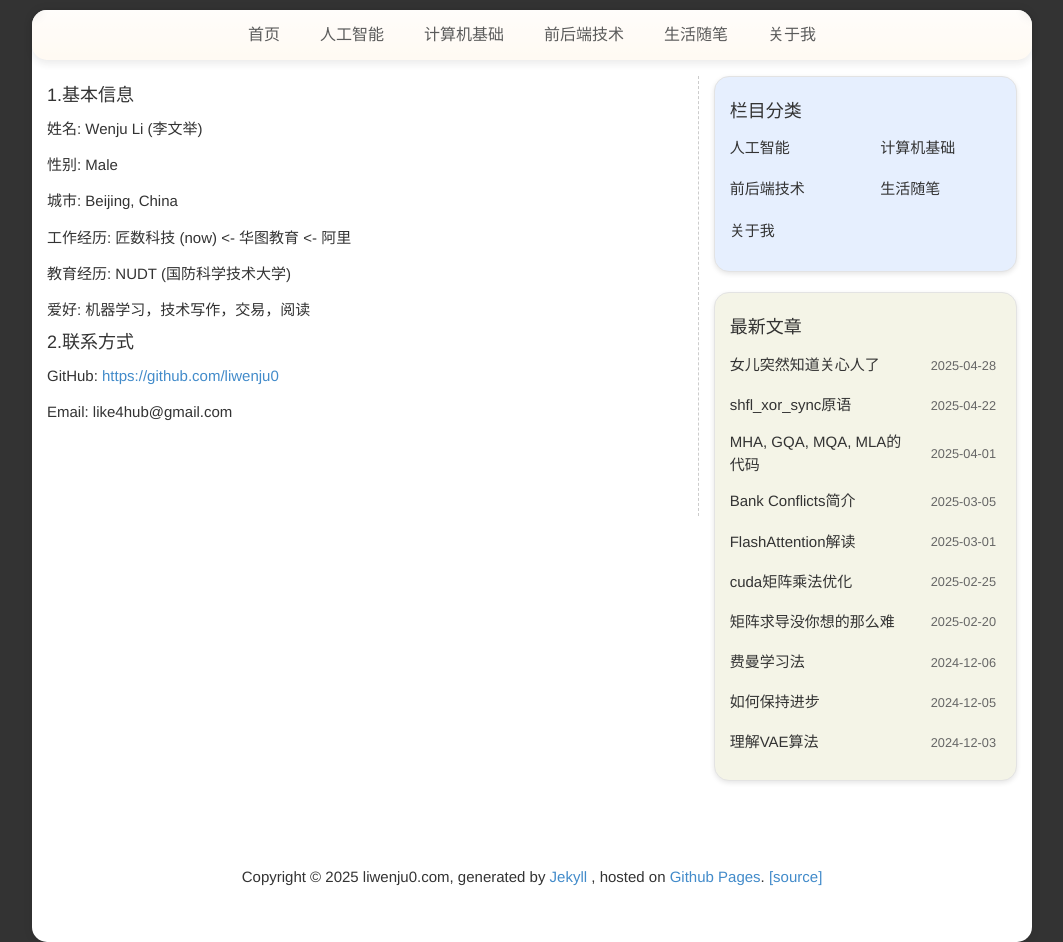
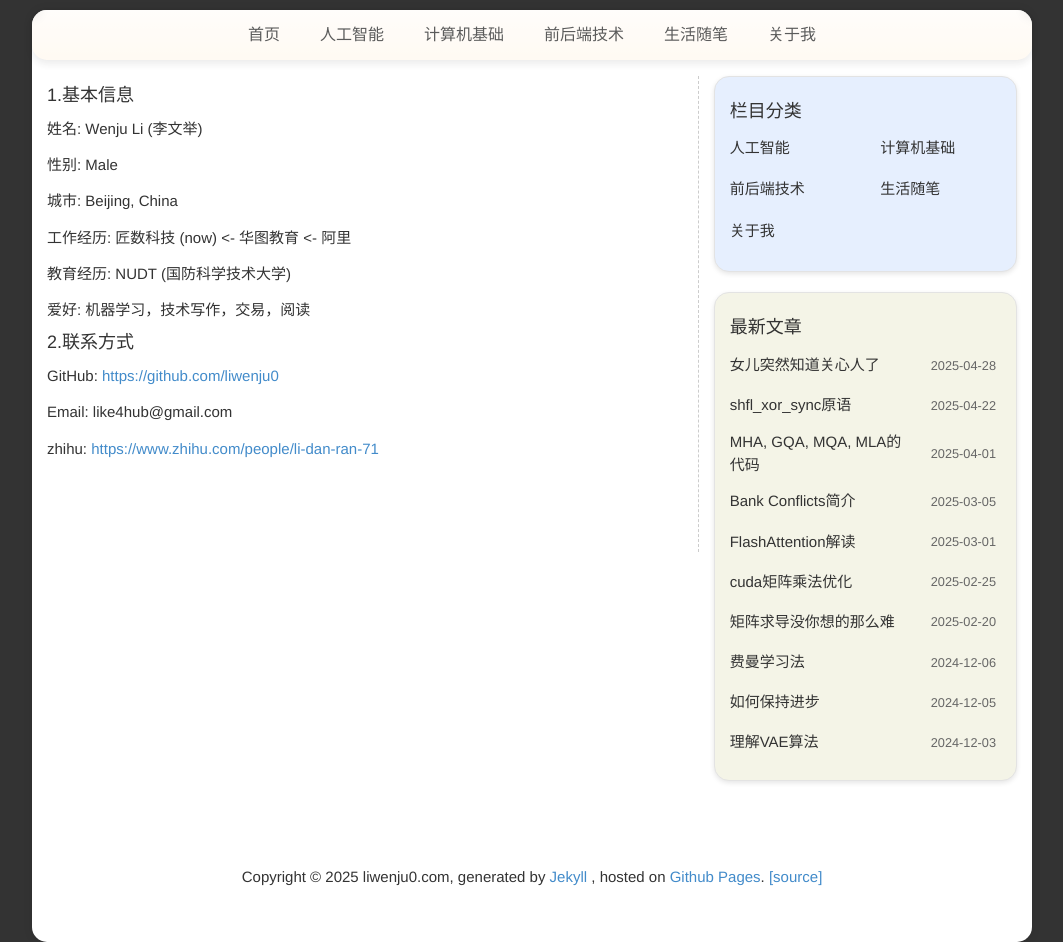
Before and after one commit to liwenju0/liwenju0.github.io, a Jekyll site: the page built from about.md, in a window 1280 px wide. Shown: the whole page, without its empty margins (108-1171 px from the left). Built offline with Jekyll 4.4.1, drawn with Linux system fonts in a browser that asks for light colours; comment, search, counter and statistics services are not loaded; part of the change alters nothing that is shown.

Commit message:
添加知乎

```diff
--- a/about.md
+++ b/about.md
@@ -21,5 +21,7 @@ GitHub: <https://github.com/liwenju0>{:target="_blank"}
 
 Email: like4hub@gmail.com
 
+zhihu: <https://www.zhihu.com/people/li-dan-ran-71>{:target="_blank"}
+
 
 {% include comment.html %}
```
